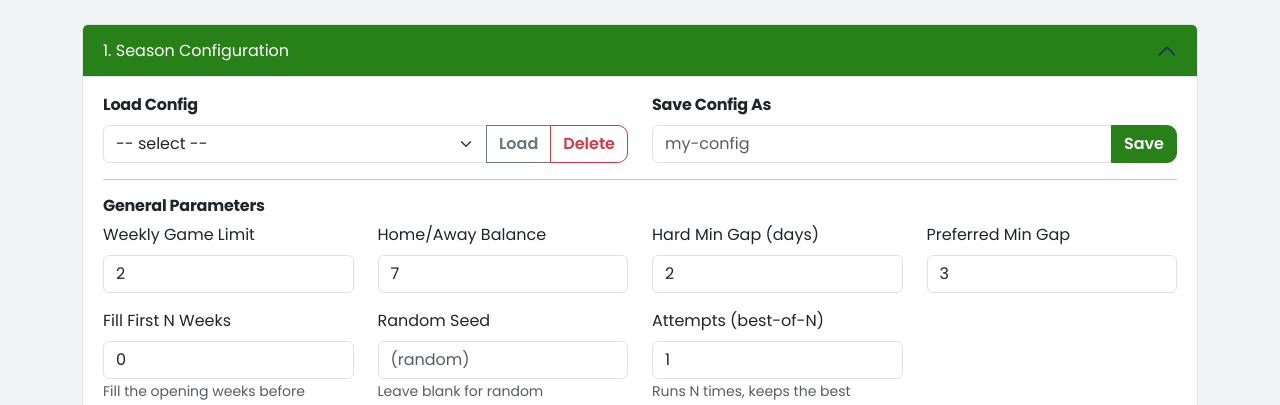
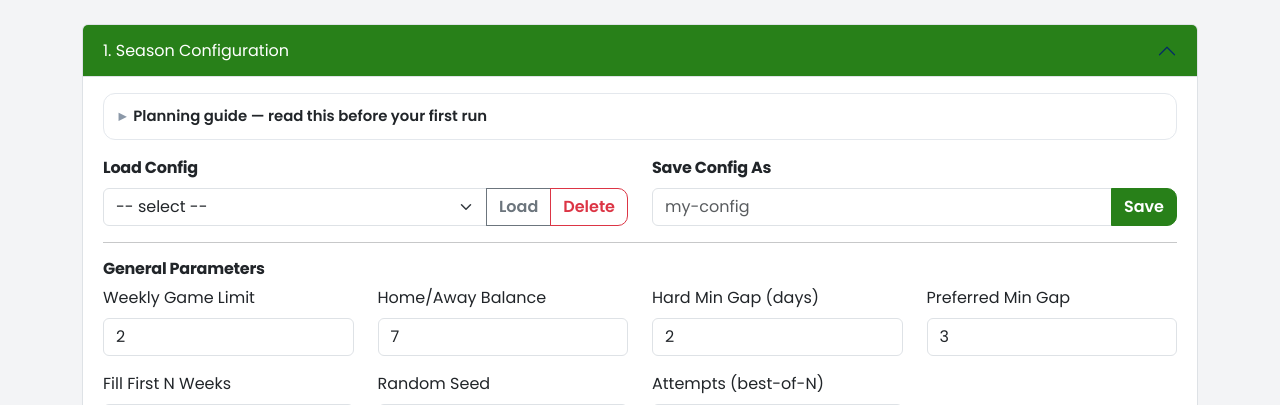
Before and after one commit to jpotter82/wmsl-schedule-builder, a Flask app: page /app in a window 1280 px wide. Shown: the part 51-456 px from the top of the page. Run offline with Flask 3, Linux system fonts and the light colour scheme; the visitor is signed in with stand-in values (Sample User, id 1); data that the repository does not hold is empty; some libraries are stand-ins or nearby versions.

Commit message:
Add a planning guide to the config step
Everything that makes a schedule come up short was documented in the README,
which nobody reads while sitting in the app. The four things that actually
decide the outcome are now a collapsible guide above the config form, closed by
default so it does not shout at people who already know.

It leads with season length, because that is the constraint people misread as
the scheduler failing: weeks needed = target / weekly limit, and a season with
no spare weeks cannot absorb a blackout. Then how much field time to provide
and why the surplus is not waste, the pod shape rule, and that landing a few
games short with no violations is a good schedule rather than a broken one.

Measured before writing the field-time advice rather than guessing: doubling
the sample's slots to 630 (24% utilisation) still finishes 2 short, so the
guidance says 1.5-2x games needed and explicitly that more stops helping past
about 2x. Telling people to add diamonds would have sent them chasing
something that does not move.

Uses <details> rather than a Bootstrap collapse so it works without JS. No
scheduler logic touched.

Co-Authored-By: Claude Opus 5 <noreply@anthropic.com>

```diff
--- a/templates/index.html
+++ b/templates/index.html
@@ -31,6 +31,24 @@
     .division-header { background: var(--brand-ink); color: #fff; padding: 6px 10px;
                        border-radius: var(--radius-sm); margin-bottom: 8px; font-weight: 600; }
     .form-label.help { cursor: help; border-bottom: 1px dotted var(--ink-600); }
+
+    /* Collapsible planning guidance. <details> rather than a Bootstrap collapse:
+       no JS, and it still works if scripts fail. */
+    .guide { border: 1px solid var(--line); border-radius: var(--radius-sm);
+             background: var(--surface-2); margin-bottom: 1rem; }
+    .guide > summary { cursor: pointer; padding: .7rem .9rem; font-weight: 600;
+                       font-size: .93rem; list-style: none; }
+    .guide > summary::-webkit-details-marker { display: none; }
+    .guide > summary::before { content: "\25B8"; display: inline-block; width: 1em;
+                               color: var(--ink-400); transition: transform .15s ease; }
+    .guide[open] > summary::before { transform: rotate(90deg); }
+    .guide .guide-body { padding: 0 .9rem .9rem 1.9rem; }
+    .guide h6 { font-size: .88rem; font-weight: 700; margin: .9rem 0 .3rem; }
+    .guide p, .guide li { font-size: .88rem; color: var(--ink-600); line-height: 1.6;
+                          margin-bottom: .4rem; }
+    .guide code { background: var(--surface); padding: .05rem .3rem; border-radius: 4px;
+                  color: var(--ink); font-size: .85em; }
+    .guide .rule { color: var(--ink); font-weight: 600; }
     .form-check[title] { cursor: help; }
 
     /* Data grids. Status colours come from the semantic tokens in skedworx.css. */
@@ -75,6 +93,66 @@
         </h2>
         <div id="panelConfig" class="accordion-collapse collapse show" data-bs-parent="#mainAccordion">
           <div class="accordion-body">
+            <details class="guide">
+              <summary>Planning guide — read this before your first run</summary>
+              <div class="guide-body">
+
+                <h6>1. Season length is the usual reason a schedule comes up short</h6>
+                <p>
+                  <span class="rule">Weeks needed = Target games &divide; Weekly Game Limit.</span>
+                  At 14 games and a limit of 2, every team needs at least 7 weeks
+                  <em>with a game in each one</em> — so a 7-week season has no room for a
+                  blackout, a rainout or a bye. Give yourself 2–3 spare weeks.
+                </p>
+                <p>
+                  This is the first thing to check. No amount of extra diamond time fixes a
+                  season that is too short.
+                </p>
+
+                <h6>2. How much field time to provide</h6>
+                <p>
+                  <span class="rule">Games needed = Teams &times; Target games &divide; 2.</span>
+                  Twenty-two teams at 14 games is 154 games, so you need at least 154 slots
+                  — one slot being one diamond at one time.
+                </p>
+                <p>
+                  Aim for roughly <span class="rule">1.5&times; to 2&times;</span> that. The
+                  extra is not waste: it is the room the scheduler needs to respect
+                  availability and rest, and the room you need for makeups later. Past about
+                  2&times;, more slots stop helping — what is left is constraints, not space.
+                </p>
+
+                <h6>3. Doubleheader pods need the right shape</h6>
+                <p>
+                  A pod is 4 teams playing across <span class="rule">two back-to-back times
+                  on two diamonds</span>, on the same date. A date with only one time slot
+                  can never host one.
+                </p>
+                <p>
+                  With <strong>DH Only</strong> ticked, the division needs
+                  <span class="rule">teams &times; doubleheader days divisible by 4</span>.
+                  Eight teams works. Six does not — <code>6 &times; 7 = 42</code>, and 42
+                  does not divide by 4, so two teams finish short no matter what else you
+                  change. For odd sizes, leave DH Only off and set Min DH = Max DH instead.
+                </p>
+
+                <h6>4. A few games short is normal</h6>
+                <p>
+                  Availability, blackouts and rest requirements interact. Landing a handful
+                  short of target with zero violations is a good schedule, not a failure —
+                  raising <strong>Attempts</strong> usually recovers some of it. If you are
+                  short by dozens, go back to point 1.
+                </p>
+
+                <h6>5. Every constraint costs something</h6>
+                <p>
+                  In a tight season, protecting one team's Tuesdays moves games onto someone
+                  else. Change one setting at a time and re-run, and watch the summary tiles
+                  rather than guessing.
+                </p>
+              </div>
+            </details>
+
             <!-- Save / Load -->
             <div class="row mb-3">
               <div class="col-md-6">
@@ -288,6 +366,12 @@
               <a class="btn btn-sm btn-ghost" download
                  href="{{ url_for('static', filename='samples/team_blackouts.csv') }}">Blackouts</a>
             </div>
+            <p class="small text-muted">
+              <strong>Field availability defines your ceiling</strong> — the scheduler can
+              never place more games than there are rows in that file. One row is one
+              diamond at one time. Aim for 1.5&times; to 2&times; the games you need, so
+              there is room for rest, availability and makeups.
+            </p>
             <div class="row g-3">
               <div class="col-md-4">
                 <label class="form-label fw-bold">Team Availability</label>
```
